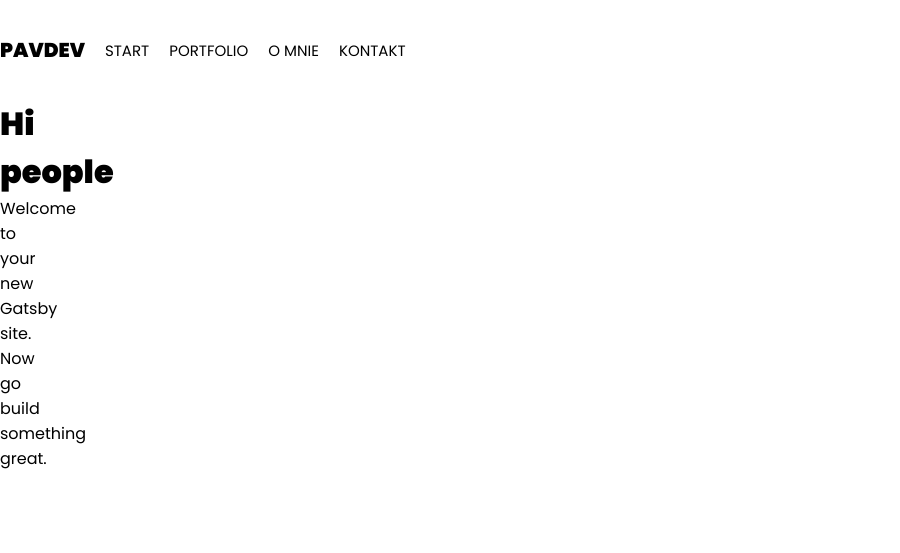
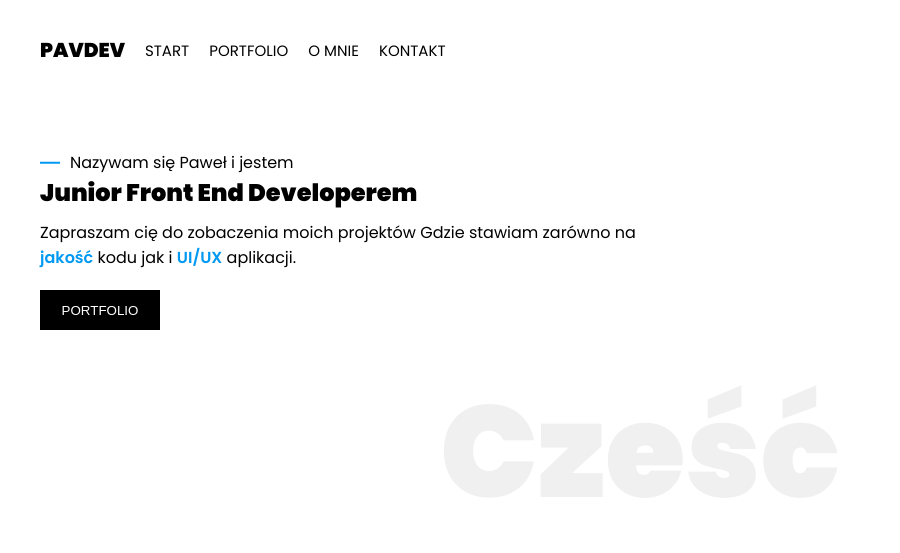
Before and after one commit to 1991Pawel/Gatsby-Portfolio, a Gatsby site: page / in a window 1280 px wide. Shown: the whole page, without its empty margins (0-900 px from the left). Built offline with nearby package versions, Linux system fonts and the light colour scheme; Gatsby itself is replaced by a stand-in of ours.

Commit message:
create intro section

```diff
--- a/src/components/Navigation.js
+++ b/src/components/Navigation.js
@@ -12,6 +12,7 @@ const ToggleButton = styled.button`
     border: 0;
     margin: 0;
     margin-left:auto;
+    z-index:10;
 
     @media only screen and (min-width: 600px) {
         display: none;
@@ -86,6 +87,7 @@ const Nav = styled.nav`
         transform: ${({ navbarOpen }) => navbarOpen ? 'translateX(0)' : 'translateX(-100%)'};
         background-color:#0077ED;
         transition: transform .3s;
+        z-index:9;
     }
 
     li {
@@ -106,6 +108,7 @@ const Nav = styled.nav`
 
         @media only screen and (max-width: 600px) {
         font-size:2rem;
+        color:#fff;
         }
     }
 }`;
--- a/src/components/header.js
+++ b/src/components/header.js
@@ -3,12 +3,21 @@ import Navigation from './Navigation'
 import styled from 'styled-components'
 
 const StyledHeader = styled.header`
-  grid-column:1 / -1;
+  grid-column:1 /-1;
+  padding:0 1rem;
+`;
 
-`
+const HeaderWrapper = styled.div`
+  max-width:1200px;
+  margin:0 auto;
+`;
+
+
 const Header = () => (
   <StyledHeader>
-    <Navigation />
+    <HeaderWrapper>
+      <Navigation />
+    </HeaderWrapper>
   </StyledHeader>
 )
 
--- a/src/components/layout.js
+++ b/src/components/layout.js
@@ -6,11 +6,14 @@ import "./layout.css"
 const LayoutWrapper = styled.div`
   display:grid;
   grid-template-columns:1rem 1fr 1fr 1rem;
+
+  @media only screen and (min-width: 1200px) {
+    grid-template-columns:1fr 600px 600px 1fr;
+  }
 `;
 
 
 const Layout = ({ children }) => {
-
   return (
     <LayoutWrapper>
       <Header />
--- a/src/pages/index.js
+++ b/src/pages/index.js
@@ -1,13 +1,110 @@
 import React from "react"
-import Layout from '../components/Layout';
+import Layout from '../components/Layout'
+import styled from 'styled-components'
+
+const IntroSection = styled.section`
+  position:relative;
+
+
+  grid-column:2 /span 2;
+  height:50vh;
+  margin-top:5rem;
+
+  &:before {
+    position:absolute;
+    content:'Cześć';
+    display:block;
+
+    bottom:0;
+    left:50%;
+    transform:translateX(-50%);
+    font-size:10rem;
+    font-weight:700;
+    color:#f0f0f0;
+    z-index:-1;
+
+    @media only screen and (min-width: 800px) {
+      font-size:13rem;
+    }
+  }
+
+  button {
+    margin-top:2rem;
+  }
+
+  p{
+    margin-top:1rem;
+  }
+`;
+const IntroContent = styled.div`
+  font-weight:500;
+  @media only screen and (min-width: 600px) {
+      width:70%;
+  }
+  @media only screen and (min-width: 800px) {
+      width:50%;
+  }
+`;
+
+const IntroTitle = styled.h1`
+  display:flex;
+  flex-direction:column;
+
+
+`;
+
+const IntroSubTitle = styled.span`
+   position:relative;
+   font-size:1.6rem;
+   font-weight:500;
+   margin-left:3rem;
+
+
+   &:before {
+     position:absolute;
+     top:50%;
+     left: -3rem;
+     content:'';
+     display:block;
+     height:.25rem;
+     width:2rem;
+     background:#0099F2;
+     transform:translateY(-50%);
+   }
+`;
+
+const SpecialText = styled.span`
+   font-weight:600;
+   color: #0099F2;
+`;
+
+const IntroBtn = styled.button`
+   height:4rem;
+   min-width:12rem;
+   background:#000;
+   color:#fff;
+   border:none;
+   text-transform:uppercase;
+   cursor: pointer;
+`;
 
 const IndexPage = () => (
   <Layout>
-    <div>
-      <h1>Hi people</h1>
-      <p>Welcome to your new Gatsby site.</p>
-      <p>Now go build something great.</p>
-    </div>
+    <IntroSection>
+      <IntroContent>
+        <IntroTitle>
+          <IntroSubTitle>Nazywam się Paweł i jestem</IntroSubTitle>
+          Junior Front End Developerem
+        </IntroTitle>
+        <p>
+          Zapraszam cię do zobaczenia moich projektów
+          Gdzie stawiam zarówno na <SpecialText>jakość</SpecialText> kodu jak i <SpecialText>UI/UX</SpecialText> aplikacji.
+        </p>
+      </IntroContent>
+      <IntroBtn>
+        Portfolio
+      </IntroBtn>
+    </IntroSection>
   </Layout>
 )
 
```
